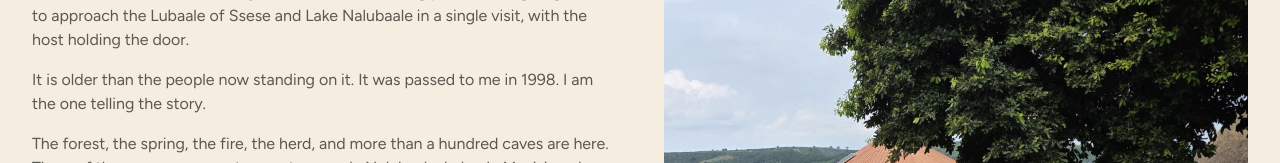
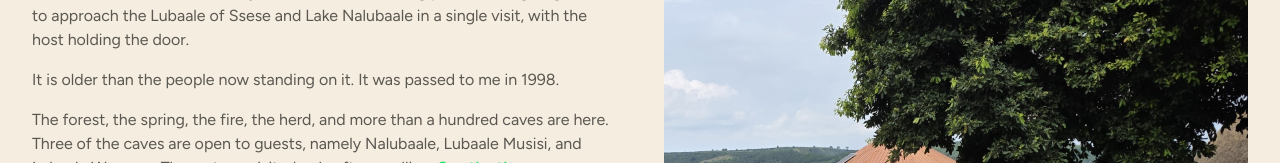
Before and after one commit to okechbrian/ba-lubaale-ancestral-sanctuary, a Next.js app: page /the-land in a window 1280 px wide. Shown: the part 617-780 px from the top of the page. Built offline with nearby package versions, Linux system fonts and the light colour scheme; no server answers.

Commit message:
Refine land copy: remove redundant phrasing

```diff
--- a/content/the-land.ts
+++ b/content/the-land.ts
@@ -14,7 +14,7 @@ export const landDefault: LandBlock = {
     heading: "A Living Place",
     paragraphs: [
       "Ba Lubaale Ancestral Sanctuary Kiwamirembe is a living place, serving as ground to approach the Lubaale of Ssese and Lake Nalubaale in a single visit, with the host holding the door.",
-      "It is older than the people now standing on it. It was passed to me in 1998. I am the one telling the story.",
+      "It is older than the people now standing on it. It was passed to me in 1998.",
       "The forest, the spring, the fire, the herd, and more than a hundred caves are here. Three of the caves are open to guests, namely Nalubaale, Lubaale Musisi, and Lubaale Wanema. The rest are visited only after a calling. [See the three open caves →](/the-cave)",
     ],
     image: {
```
